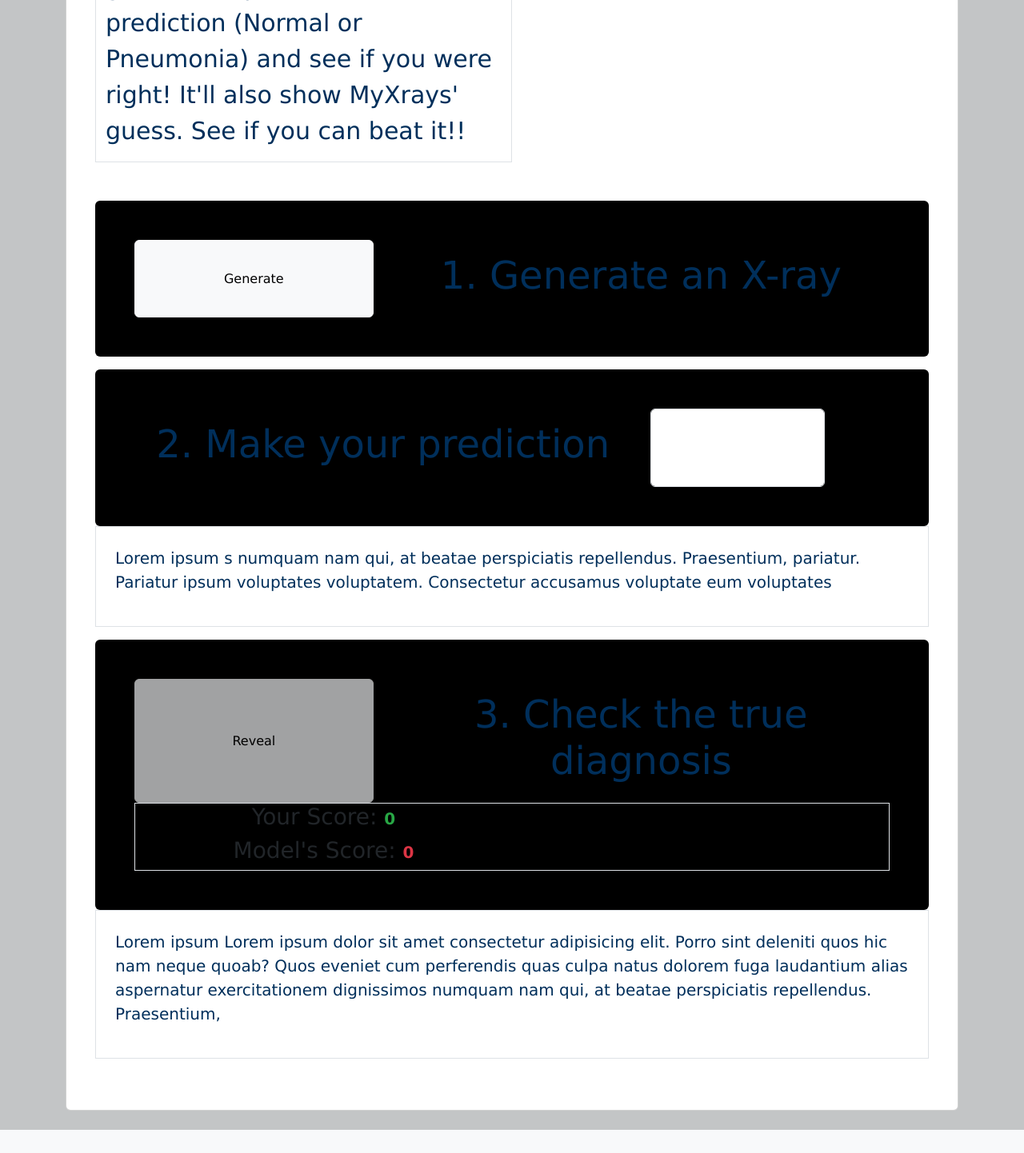
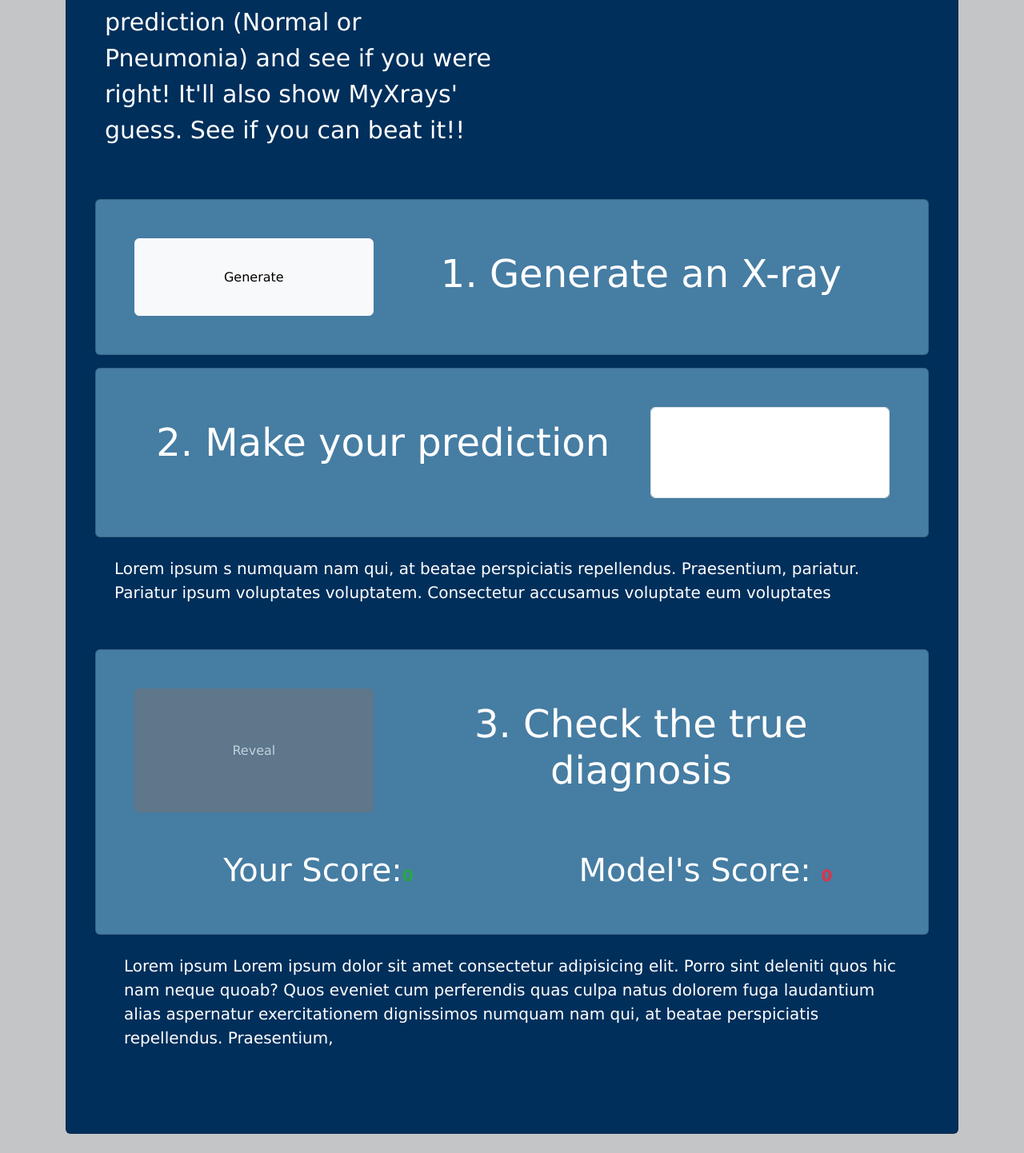
Before and after one commit to ktownkinley/project_4, a Flask app: page /game in a window 1280 px wide. Shown: the part 672-2114 px from the top of the page at 80% size. Before the commit the page ends 2085 px from the top, so only its background shows below. Run offline with Flask 3, Linux system fonts and the light colour scheme; some libraries are stand-ins or nearby versions.

Commit message:
More layout for HTML, CSS game

```diff
--- a/flask_project/app/static/css/style.css
+++ b/flask_project/app/static/css/style.css
@@ -13,7 +13,10 @@
 /* .form-control {
   width: 100%;
 } */
+.btn-secondary{
+  background-color: "#002f5b;!"
 
+}
 
 /* Ensure text color is white for navbar items */
 .navbar-brand,
@@ -77,7 +80,7 @@ body {
 p {
   font-family: 'Lucida Sans', 'Lucida Sans Regular', 'Lucida Grande', 'Lucida Sans Unicode', Geneva, Verdana, sans-serif;
   font-size: 20px;
-  color:#002f5b;
+  color:#ffff;
 }
 
 #counter1 {
@@ -95,12 +98,18 @@ p {
 h1 {
 font-family: 'Lucida Sans', 'Lucida Sans Regular', 'Lucida Grande', 'Lucida Sans Unicode', Geneva, Verdana, sans-serif;
 font-size: 4rem;
-color:#002f5b;
+color:#ffff;
 }
 
 h2 {
   font-family: 'Lucida Sans', 'Lucida Sans Regular', 'Lucida Grande', 'Lucida Sans Unicode', Geneva, Verdana, sans-serif;
   font-size: 3rem;
-  color:#002f5b;
+  color:#ffff;
 
   }
+
+h3 {
+  font-family: 'Lucida Sans', 'Lucida Sans Regular', 'Lucida Grande', 'Lucida Sans Unicode', Geneva, Verdana, sans-serif;
+  font-size: 2.5rem;
+  color:#ffff;
+}
--- a/flask_project/app/templates/game.html
+++ b/flask_project/app/templates/game.html
@@ -25,15 +25,19 @@
 
 
     <div class="container my-4">
-        <div class="card p-5" style="background-color: #ffff;">
+        <div class="card p-5" style="background-color: #002f5b;">
+
             <h1 class="mb-5 text-center">Are You Smarter Than MyXray?</h1>
             <div class="row">
 
-               <div class="col-lg-6 col-sm-12 mb-5 border">
-                     <p style="font-size: 30px;">This model predicts with an accuracy of XX%. While an accuracy like this isn't usable in the real world,
-                        we can still demonstrate it's effectiveness with a game. Test your knowledge (or luck) against it! Click "Generate an X-Ray" to
+                <div class="col-lg-6 col-sm-12 mb-5">
+                    <p style="font-size: 30px;">This model predicts with an accuracy of XX%. While an accuracy like this
+                        isn't usable in the real world,
+                        we can still demonstrate it's effectiveness with a game. Test your knowledge (or luck) against
+                        it! Click "Generate an X-Ray" to
                         generate a picture,
-                        make a prediction (Normal or Pneumonia) and see if you were right! It'll also show MyXrays' guess. See if you can beat it!!</p>
+                        make a prediction (Normal or Pneumonia) and see if you were right! It'll also show MyXrays'
+                        guess. See if you can beat it!!</p>
 
 
                 </div>
@@ -41,7 +45,7 @@
                     <img src="../static/images/xray.jpg" id="xrayimage" width="100%" alt="xrayimage">
                 </div>
 
-                <div class="card p-5 mb-3" style="background-color: black;">
+                <div class="card p-5 mb-3" style="background-color: #467da3;">
                     <div class="row">
                         <div class="col-lg-4 d-grid text-center">
                             <button class="btn btn-light" type="button">Generate</button>
@@ -55,13 +59,13 @@
                 </div>
 
 
-                <div class="card p-5" style="background-color:black;">
+                <div class="card p-5" style="background-color:#467da3;">
                     <div class="row">
-                        <div class=" col-lg-8 text-center py-3">
+                        <div class=" col-lg-8 text-center mb-3 py-3">
                             <h2>2. Make your prediction</h2>
                         </div>
 
-                        <div class="col-lg-3 d-grid gap-2 ">
+                        <div class="col-lg-4 d-grid gap-2 ">
                             <select class="form-control dropdownMenu">
                                 <option value="option1"></option>
                                 <option value="option2">Normal</option>
@@ -70,36 +74,36 @@
                         </div>
                     </div>
                 </div>
-                <div class="col-lg-12 col-sm-12 mb-3 p-4 border">
+                <div class="col-lg-12 col-sm-12 mb-3 p-4">
                     <p>Lorem ipsum s numquam nam qui, at beatae perspiciatis repellendus. Praesentium,
                         pariatur. Pariatur ipsum voluptates voluptatem. Consectetur accusamus voluptate eum voluptates
                     </p>
                 </div>
 
-                <div class="card p-5" style="background-color: black;">
+                <div class="card p-5" style="background-color: #467da3;">
                     <div class="row">
 
-                        <div class="col-lg-4 d-grid  text-center">
-                            <button class="btn btn-light" id="revealButton" disabled type="button">Reveal</button>
+                        <div class="col-lg-4 d-grid mb-5 text-center">
+                            <button class="btn btn-secondary" disabled type="button">Reveal</button>
                         </div>
-                        <div class="col-lg-8 text-center py-3">
+                        <div class="col-lg-8 mb-5 text-center py-3">
                             <h2>3. Check the true diagnosis</h2>
                         </div>
+
+                        <div class="col-6 text-center">
+                            <h3>Your Score:<span id="counter1">0</span></h3>
+
+                        </div>
+                        <div class="col-6 text-center">
+                            <h3>Model's Score: <span id="counter2">0</span></h3>
                         </div>
 
-
-                <div class="col-lg-12 border text-center">
-                    <div class="col-md-6">
-                        <h3>Your Score: <span id="counter1">0</span></h3>
-                    </div>
-                    <div class="col-md-6">
-                        <h3>Model's Score: <span id="counter2">0</span></h3>
                     </div>
                 </div>
             </div>
 
 
-                <div class="col-lg-12 col-sm-12 mb-3 p-4 border">
+            <div class="col-lg-12 col-sm-12 mb-3 p-4">
                 <p>Lorem ipsum Lorem ipsum dolor sit amet consectetur adipisicing elit. Porro sint deleniti quos hic
                     nam
                     neque
```
Lines whose indentation alone changed are shown as unchanged.
